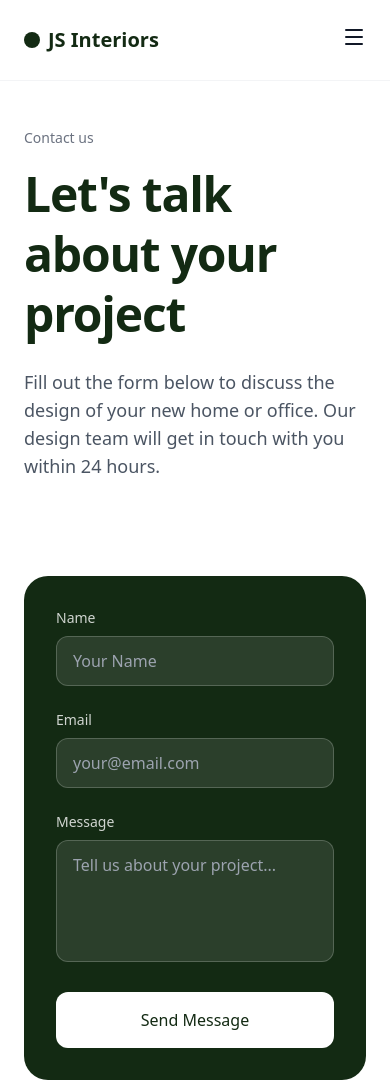
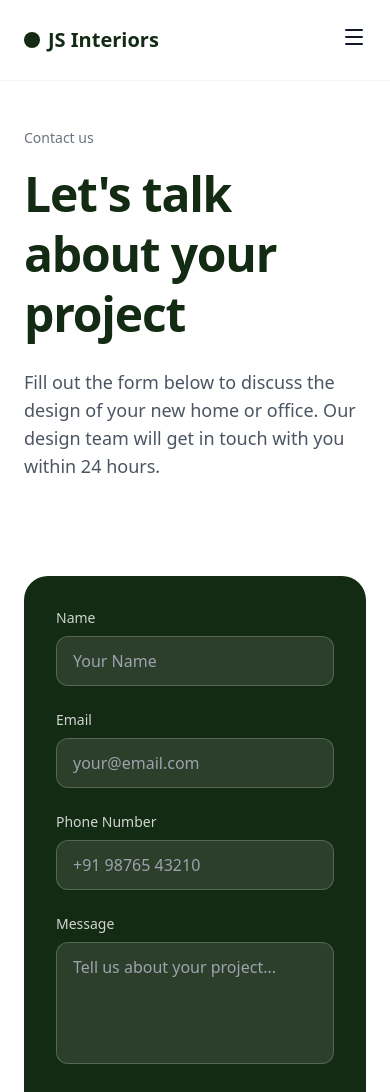
Before and after one commit to iamjitendrasuthar/Interior-Design-Website, a Next.js app: page /contact in a window 390 px wide. Shown: the top 1092 px of the page. Built offline with nearby package versions, Linux system fonts and the light colour scheme.

Commit message:
Added phone number

```diff
--- a/app/contact/page.jsx
+++ b/app/contact/page.jsx
@@ -105,6 +105,18 @@ export default function Contact() {
                 className="w-full bg-white/10 border border-white/20 rounded-xl px-4 py-3 text-white focus:outline-none focus:border-white/50 transition-colors"
               />
             </div>
+            <div>
+              <label className="block text-sm mb-2 opacity-80">
+                Phone Number
+              </label>
+              <input
+                type="tel"
+                name="phone"
+                required
+                placeholder="+91 98765 43210"
+                className="w-full bg-white/10 border border-white/20 rounded-xl px-4 py-3 text-white focus:outline-none focus:border-white/50 transition-colors"
+              />
+            </div>
 
             <div>
               <label className="block text-sm mb-2 opacity-80">Message</label>
```
